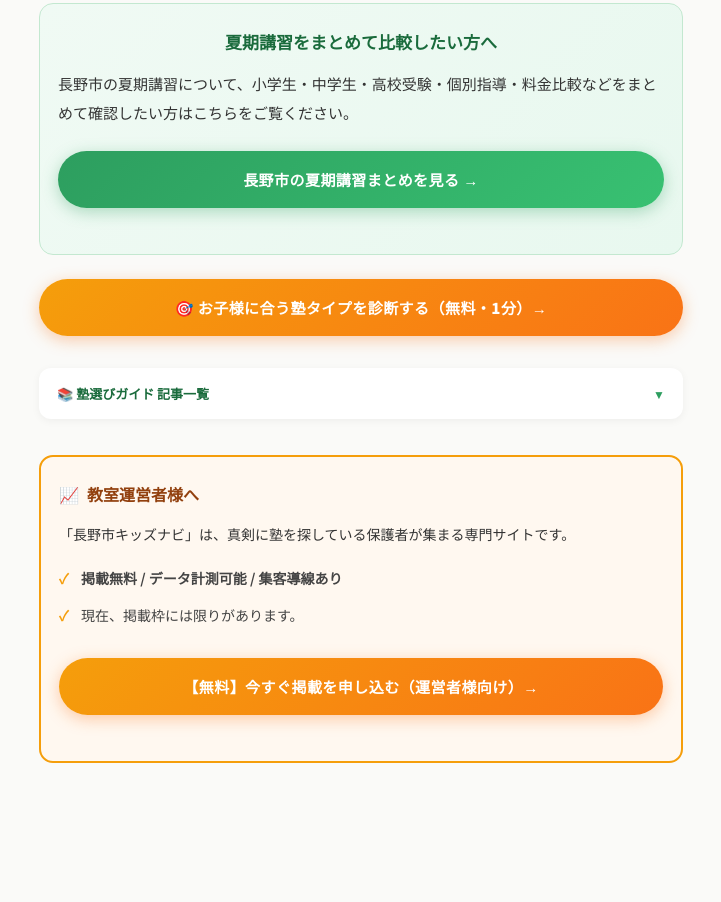
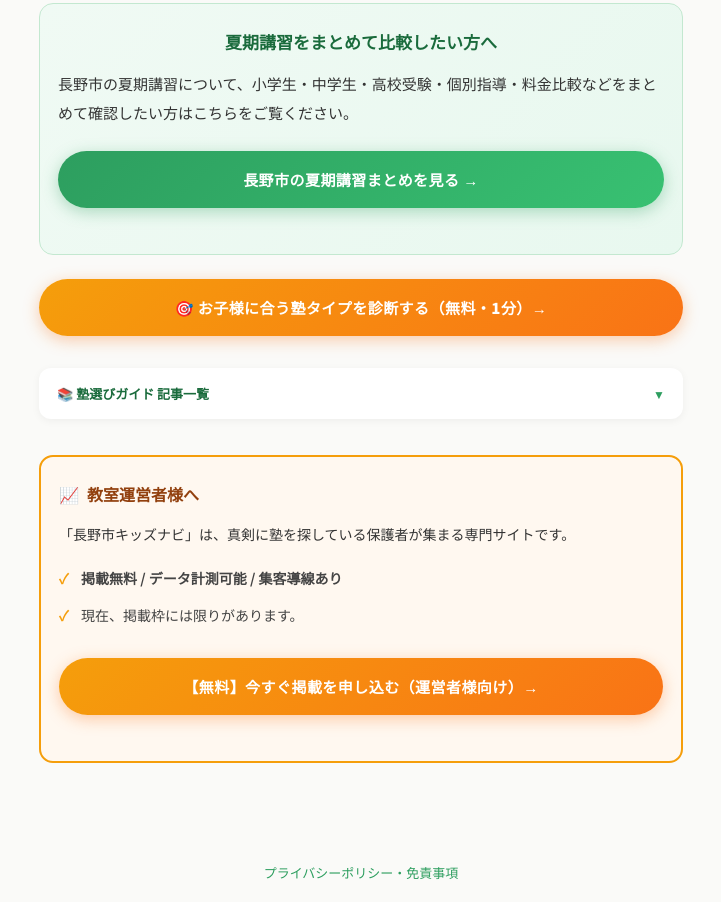
Before and after one commit to history-of-hanabi/nagano-kids-navi, a plain HTML site: page blog/nagano-juku-kakikoushuu-tanki.html in a window 1280 px wide. Shown: the part 2947-3849 px from the top of the page, without its empty margins (279-1000 px from the left). Before the commit the page ends 3770 px from the top, so only its background shows below. Drawn offline with Linux system fonts and the light colour scheme.

Commit message:
Add footer with privacy policy link

```diff
--- a/blog/nagano-juku-kakikoushuu-tanki.html
+++ b/blog/nagano-juku-kakikoushuu-tanki.html
@@ -217,5 +217,11 @@
 
   </main>
 
+  <footer style="text-align:center;margin:40px 0 20px;font-size:13px;">
+    <a href="../privacy-policy.html" style="color:#2d9e5f;text-decoration:none;">
+      プライバシーポリシー・免責事項
+    </a>
+  </footer>
+
 </body>
 </html>
```
